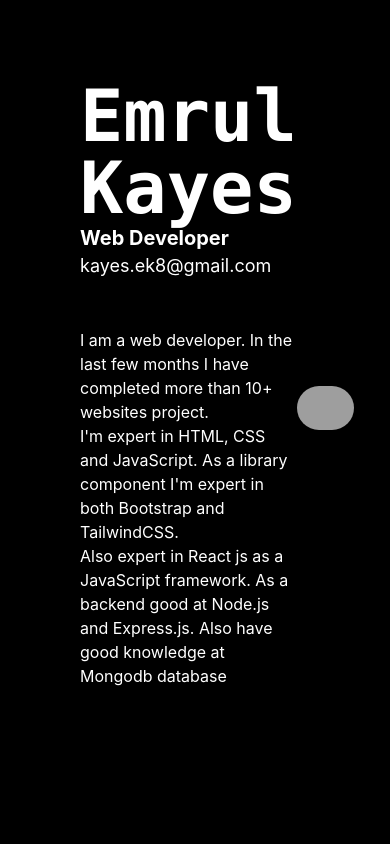
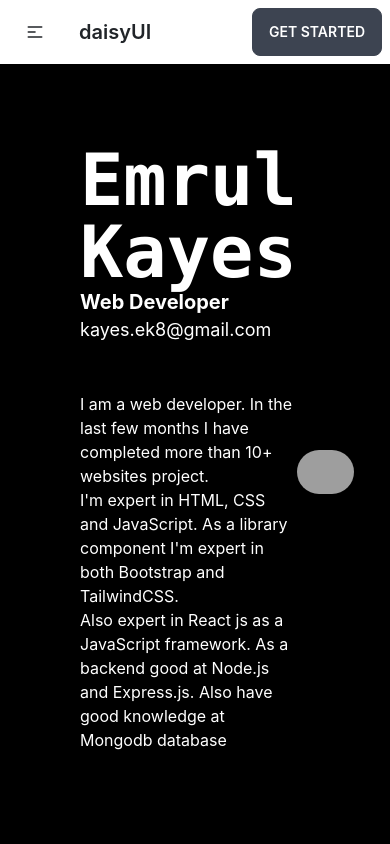
Before and after one commit to its-kayes/Portfolio, a React (Create React App) app: page / in a window 390 px wide. Shown: the top 844 px of the page. Built offline with nearby package versions, Linux system fonts and the light colour scheme; grey boxes are pictures that could not be loaded.

Commit message:
Update Navbar 1

```diff
--- a/package.json
+++ b/package.json
@@ -10,6 +10,7 @@
     "firebase": "^9.8.2",
     "react": "^18.0.0",
     "react-dom": "^18.0.0",
+    "react-router-dom": "^6.3.0",
     "react-scripts": "5.0.0",
     "web-vitals": "^2.1.4"
   },
--- a/src/App.js
+++ b/src/App.js
@@ -1,10 +1,15 @@
+import { Route, Routes } from 'react-router-dom';
 import './App.css';
+import Navbar from './components/Navbar';
 import Portfolio from './components/Portfolio/Portfolio';
 
 function App() {
   return (
     <div>
-      <Portfolio> </Portfolio>
+      <Navbar></Navbar>
+      <Routes>
+        <Route path='/' element={<Portfolio></Portfolio>}> </Route>
+      </Routes>
     </div>
   );
 }
--- /dev/null
+++ b/src/components/Navbar.js
@@ -0,0 +1,53 @@
+import React from 'react';
+
+const Navbar = () => {
+    return (
+        <div>
+            <div class="navbar bg-base-100">
+                <div class="navbar-start">
+                    <div class="dropdown">
+                        <label tabindex="0" class="btn btn-ghost lg:hidden">
+                            <svg xmlns="http://www.w3.org/2000/svg" class="h-5 w-5" fill="none" viewBox="0 0 24 24" stroke="currentColor"><path stroke-linecap="round" stroke-linejoin="round" stroke-width="2" d="M4 6h16M4 12h8m-8 6h16" /></svg>
+                        </label>
+                        <ul tabindex="0" class="menu menu-compact dropdown-content mt-3 p-2 shadow bg-base-100 rounded-box w-52">
+                            <li><a>Item 1</a></li>
+                            <li tabindex="0">
+                                <a class="justify-between">
+                                    Parent
+                                    <svg class="fill-current" xmlns="http://www.w3.org/2000/svg" width="24" height="24" viewBox="0 0 24 24"><path d="M8.59,16.58L13.17,12L8.59,7.41L10,6L16,12L10,18L8.59,16.58Z" /></svg>
+                                </a>
+                                <ul class="p-2">
+                                    <li><a>Submenu 1</a></li>
+                                    <li><a>Submenu 2</a></li>
+                                </ul>
+                            </li>
+                            <li><a>Item 3</a></li>
+                        </ul>
+                    </div>
+                    <a class="btn btn-ghost normal-case text-xl">daisyUI</a>
+                </div>
+                <div class="navbar-center hidden lg:flex">
+                    <ul class="menu menu-horizontal p-0">
+                        <li><a>Item 1</a></li>
+                        <li tabindex="0">
+                            <a>
+                                Parent
+                                <svg class="fill-current" xmlns="http://www.w3.org/2000/svg" width="20" height="20" viewBox="0 0 24 24"><path d="M7.41,8.58L12,13.17L16.59,8.58L18,10L12,16L6,10L7.41,8.58Z" /></svg>
+                            </a>
+                            <ul class="p-2">
+                                <li><a>Submenu 1</a></li>
+                                <li><a>Submenu 2</a></li>
+                            </ul>
+                        </li>
+                        <li><a>Item 3</a></li>
+                    </ul>
+                </div>
+                <div class="navbar-end">
+                    <a class="btn">Get started</a>
+                </div>
+            </div>
+        </div>
+    );
+};
+
+export default Navbar;
--- a/src/index.js
+++ b/src/index.js
@@ -3,10 +3,13 @@
 import './index.css';
 import App from './App';
 import reportWebVitals from './reportWebVitals';
+import { BrowserRouter } from 'react-router-dom';
 
 ReactDOM.render(
   <React.StrictMode>
-    <App />
+    <BrowserRouter>
+      <App />
+    </BrowserRouter>
   </React.StrictMode>,
   document.getElementById('root')
 );
```
Also changed, not shown: 1 other file (tests, documents, lock files or other folders).
